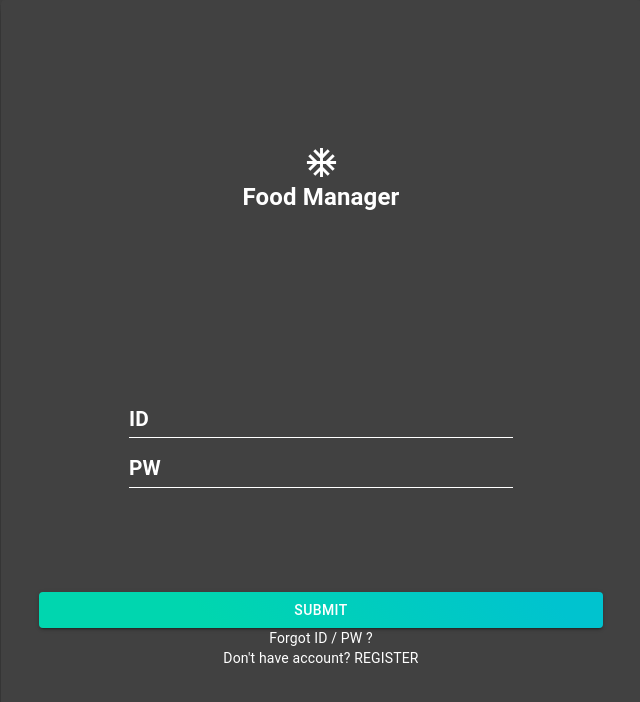
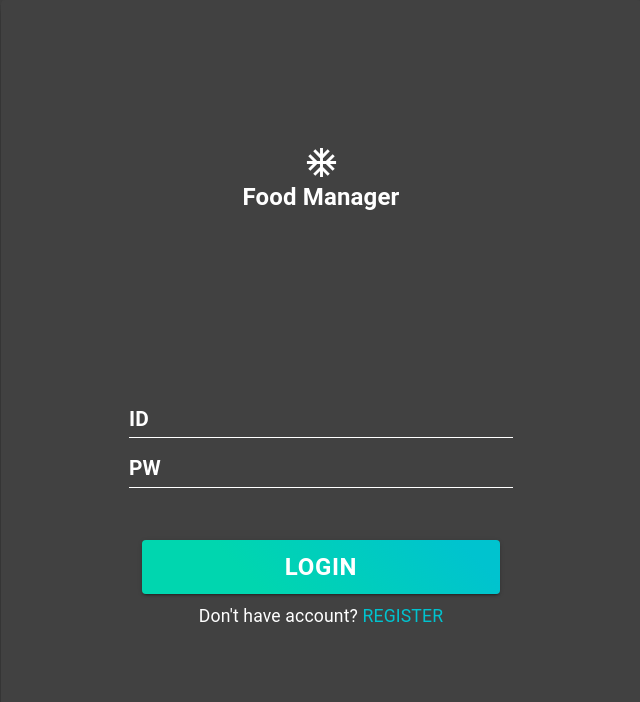
Before and after one commit to CS2021-GDP-Team/food-manager, a React (Create React App) app in the folder frontend/: page /login in a window 1280 px wide. Shown: the top 702 px of the page, without its empty margins (319-959 px from the left). Built offline with nearby package versions, Linux system fonts and the light colour scheme.

Commit message:
feat: login, signup page 디자인 개선

```diff
--- a/frontend/src/components/pages/Login.tsx
+++ b/frontend/src/components/pages/Login.tsx
@@ -1,7 +1,20 @@
 import AcUnitIcon from "@material-ui/icons/AcUnit";
-import { InputField, SubmitButton } from "../index";
+import { InputField } from "../index";
+import { Link } from "react-router-dom";
+import { Button, makeStyles } from "@material-ui/core";
+
+const useStyles = makeStyles({
+    root: {
+        width: "80%",
+        fontSize: "1.5rem",
+        fontWeight: "bold",
+        color: "#ffffff",
+        background: "linear-gradient(45deg, #00d6af 30%, #00c3cf 90%)"
+    }
+});
 
 const Login = () => {
+    const classes = useStyles();
     return (
         <div className="login-container">
             <div className="login-head">
@@ -14,9 +27,16 @@ const Login = () => {
                 <InputField text="PW" type="password" />
             </div>
             <div className="login-submit">
-                <SubmitButton />
-                <div>Forgot ID / PW ?</div>
-                <div>Don't have account? REGISTER</div>
+                <Button variant="contained" color="primary" className={classes.root}>
+                    Login
+                </Button>
+                {/* <div>Forgot ID / PW ?</div> */}
+                <div className="login-register">
+                    Don't have account?&nbsp;
+                    <Link to="/signup" className="login-link">
+                        REGISTER
+                    </Link>
+                </div>
             </div>
         </div>
     );
--- a/frontend/src/components/pages/SignUp.tsx
+++ b/frontend/src/components/pages/SignUp.tsx
@@ -1,7 +1,20 @@
 import AcUnitIcon from "@material-ui/icons/AcUnit";
 import { InputField, SubmitButton } from "../index";
+import { Link } from "react-router-dom";
+import { Button, makeStyles } from "@material-ui/core";
+
+const useStyles = makeStyles({
+    root: {
+        width: "80%",
+        fontSize: "1.5rem",
+        fontWeight: "bold",
+        color: "#ffffff",
+        background: "linear-gradient(45deg, #00d6af 30%, #00c3cf 90%)"
+    }
+});
 
 const SignUp = () => {
+    const classes = useStyles();
     return (
         <div className="login-container">
             <div className="login-head">
@@ -15,8 +28,15 @@ const SignUp = () => {
                 <InputField text="PW Correction" type="password" />
             </div>
             <div className="login-submit">
-                <SubmitButton />
-                <div>I already have my account SIGN IN</div>
+                <Button variant="contained" color="primary" className={classes.root}>
+                    Submit
+                </Button>
+                <div className="login-register">
+                    I already have my account&nbsp;
+                    <Link to="/login" className="login-link">
+                        SIGN IN
+                    </Link>
+                </div>
             </div>
         </div>
     );
--- a/frontend/src/scss/_login.scss
+++ b/frontend/src/scss/_login.scss
@@ -5,9 +5,7 @@
     grid-template-rows: 2fr 1fr 1fr;
 }
 .login-head,
-.login-form,
-.login-submit {
-    width: 100%;
+.login-form {
     display: flex;
     flex-direction: column;
     justify-content: center;
@@ -16,3 +14,19 @@
 .login-title {
     font-size: 1.5rem;
 }
+.login-submit {
+    width: 70%;
+    margin: 0 auto;
+    display: flex;
+    flex-direction: column;
+    align-items: center;
+    .login-register {
+        text-align: center;
+        margin-top: 10px;
+        font-size: 1.1rem;
+        .login-link {
+            color: $fnt-blue;
+            text-decoration: none;
+        }
+    }
+}
```
